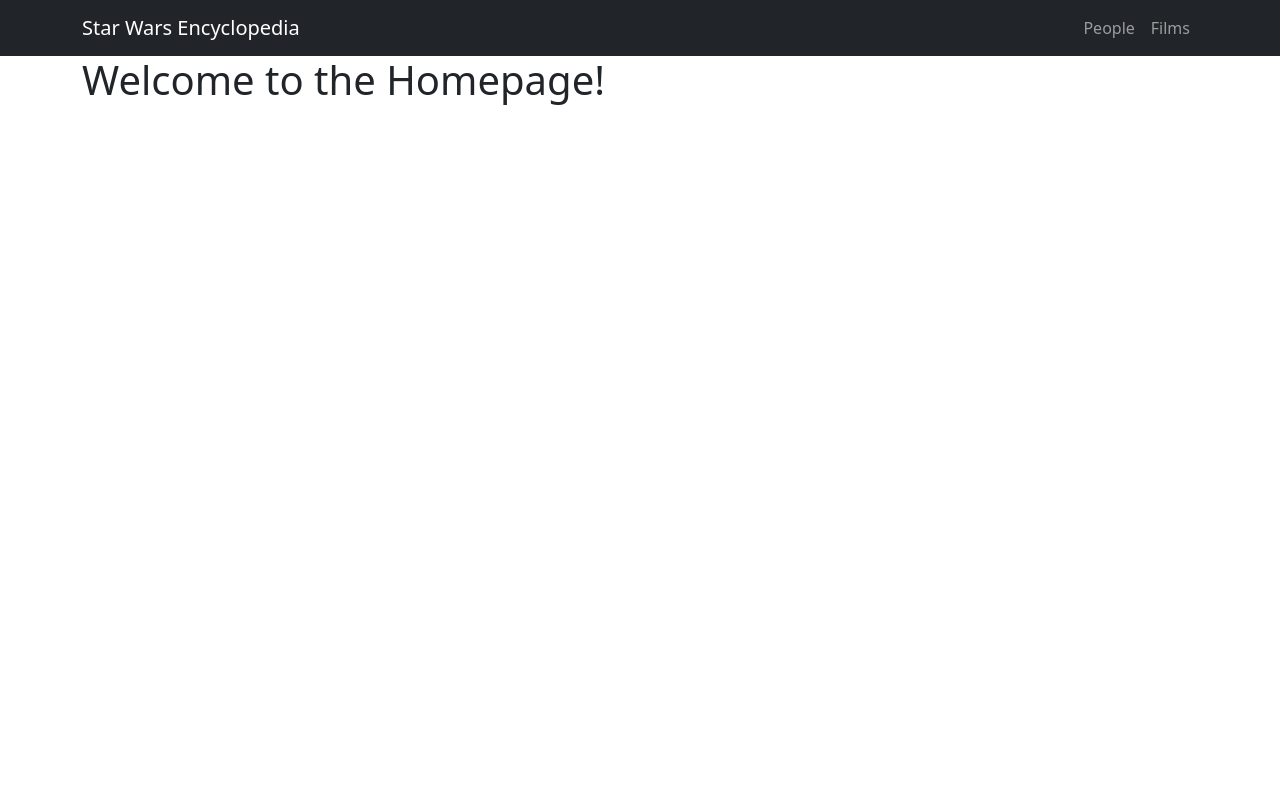
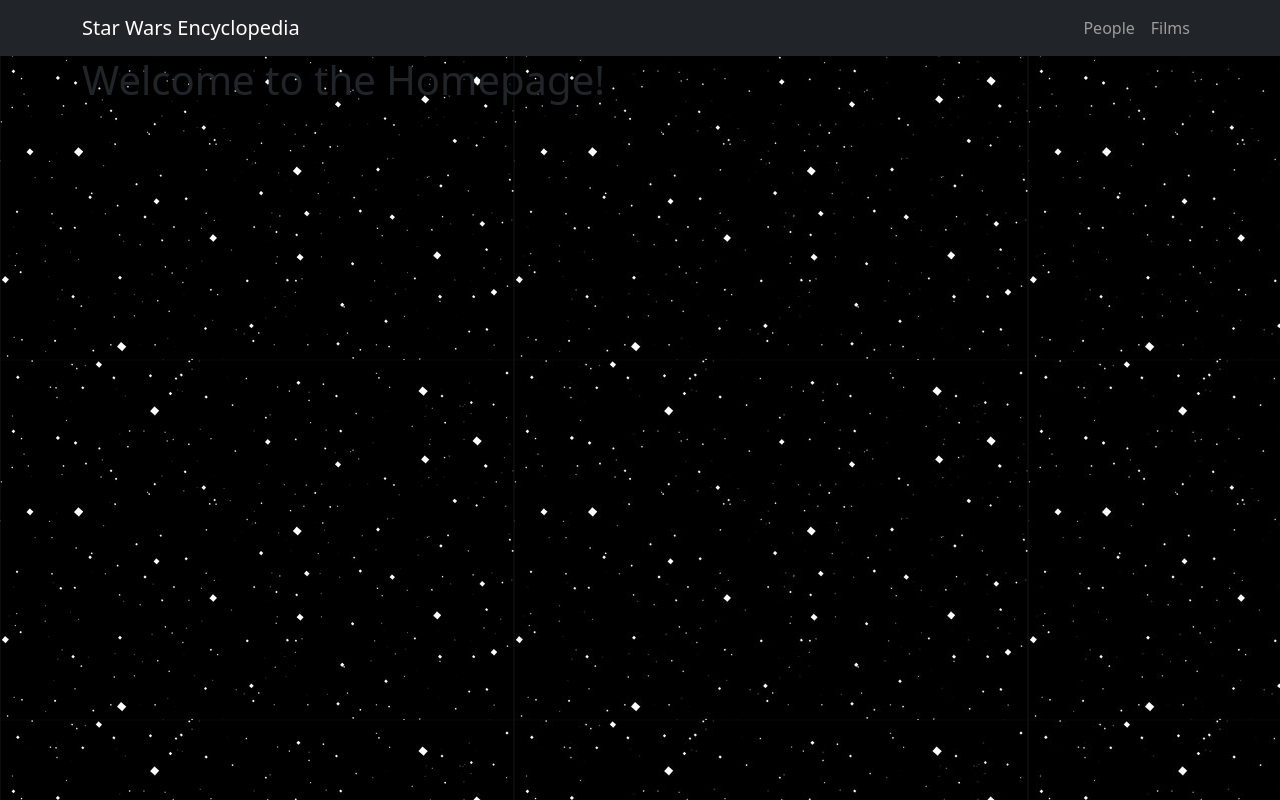
Before and after one commit to robkarrr/StarWars-Encyclopedia, a React (Create React App) app: page / in a window 1280 px wide. Built offline with nearby package versions, Linux system fonts and the light colour scheme.

Commit message:
Added background image

```diff
--- a/src/App.css
+++ b/src/App.css
@@ -1,3 +1,7 @@
+body{
+  background: url('./images/pixel_stars.jpeg')
+}
+
 
 .PageButton-wrapper{
   justify-content: space-between;
```
Also changed, not shown: src/images/pixel_stars.jpeg (added).
